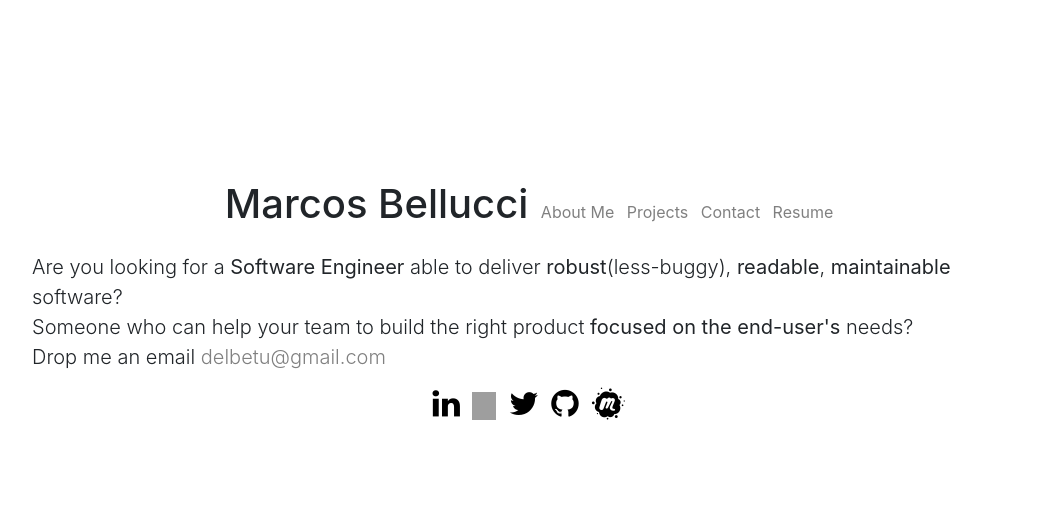
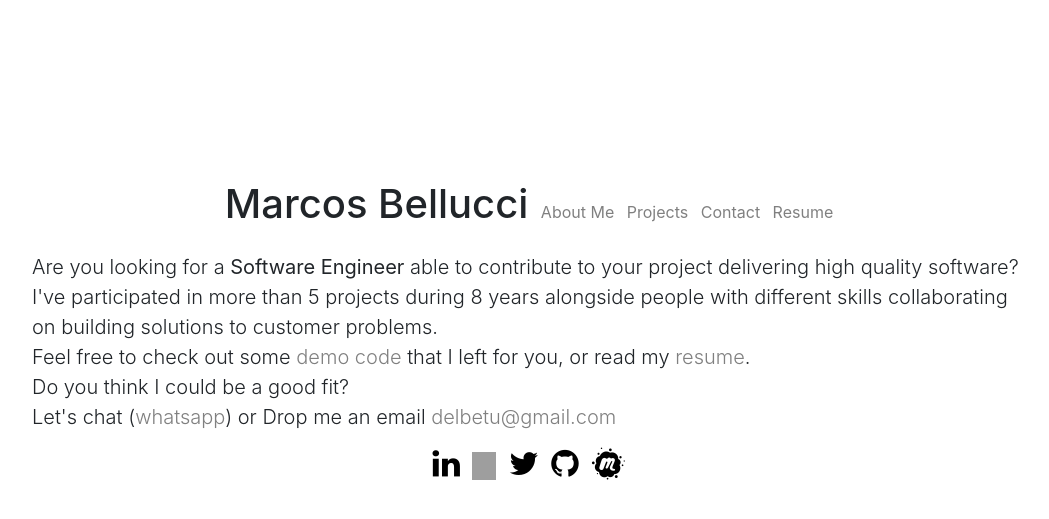
Before and after one commit to delbetu/delbetu.github.io, a Jekyll site: the page built from index.html, in a window 1280 px wide. Shown: the top 519 px of the page, without its empty margins (111-1160 px from the left). Built offline with Jekyll 4.4.1, drawn with Linux system fonts in a browser that asks for light colours; grey boxes are pictures that could not be loaded.

Commit message:
Update index.html

```diff
--- a/index.html
+++ b/index.html
@@ -27,10 +27,17 @@ a {
   <div class='row'>
     <div class='col'>
       <p class='lead'>
-      Are you looking for a <strong>Software Engineer </strong> able to deliver
-      <strong>robust</strong>(less-buggy), <strong>readable</strong>, <strong>maintainable</strong> software?<br/>
-      Someone who can help your team to build the right product <strong>focused on the end-user's</strong> needs?<br/>
-      Drop me an email <a href="mailto:delbetu@gmail.com">delbetu@gmail.com</a>
+      Are you looking for a <strong>Software Engineer</strong> able to contribute to your project delivering
+      high quality software?<br/>
+
+      I've participated in more than 5 projects during 8 years alongside people with different skills collaborating
+      on building solutions to customer problems.<br/>
+
+      Feel free to check out some <a href="projects.html">demo code</a> that I left for you, or read my <a href="/resume.html">resume</a>.<br/>
+
+      Do you think I could be a good fit? <br/>
+
+      Let's chat (<a href="https://wa.me/59898613144">whatsapp</a>) or Drop me an email <a href="mailto:delbetu@gmail.com">delbetu@gmail.com</a></br>
       </p>
     </div>
   </div>
```
